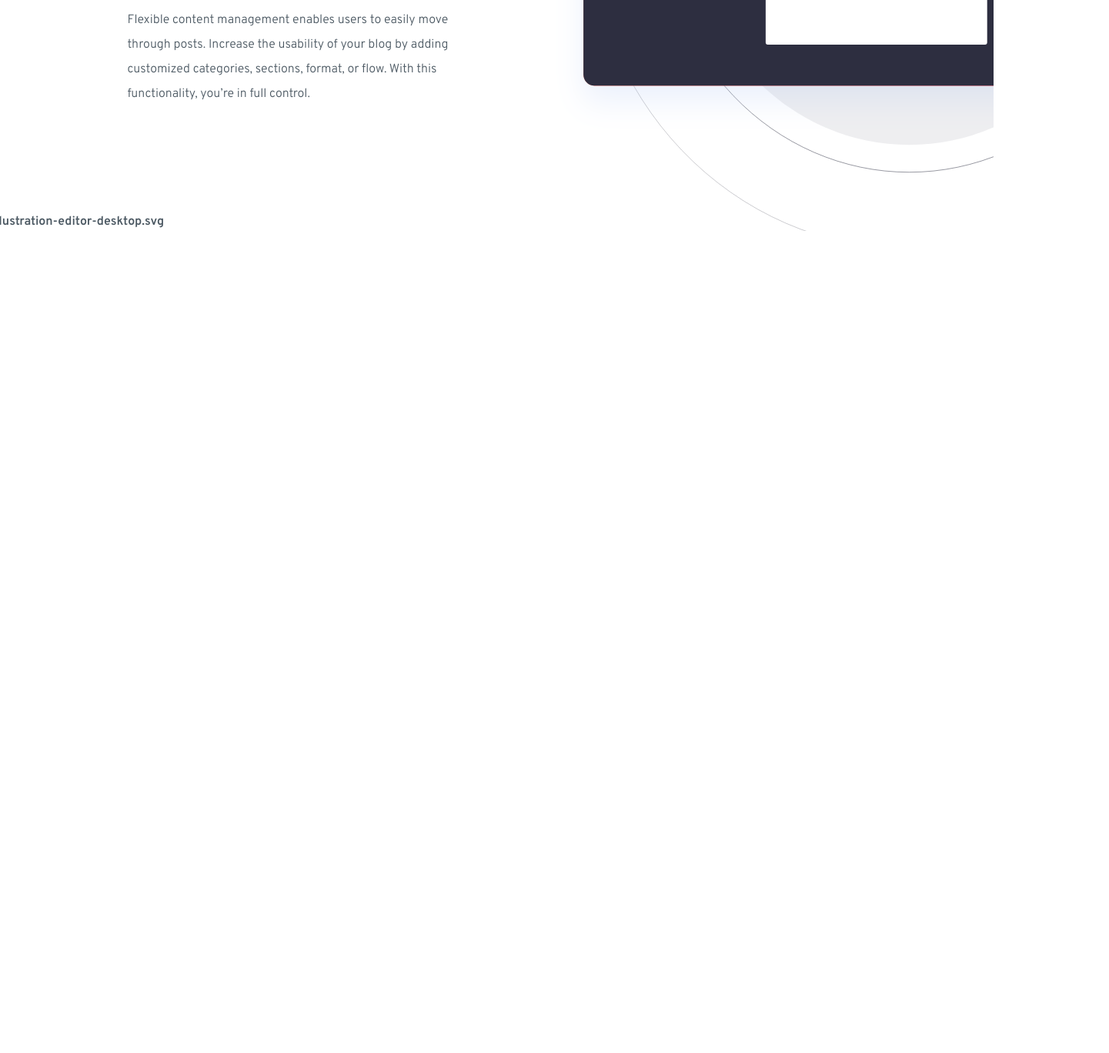
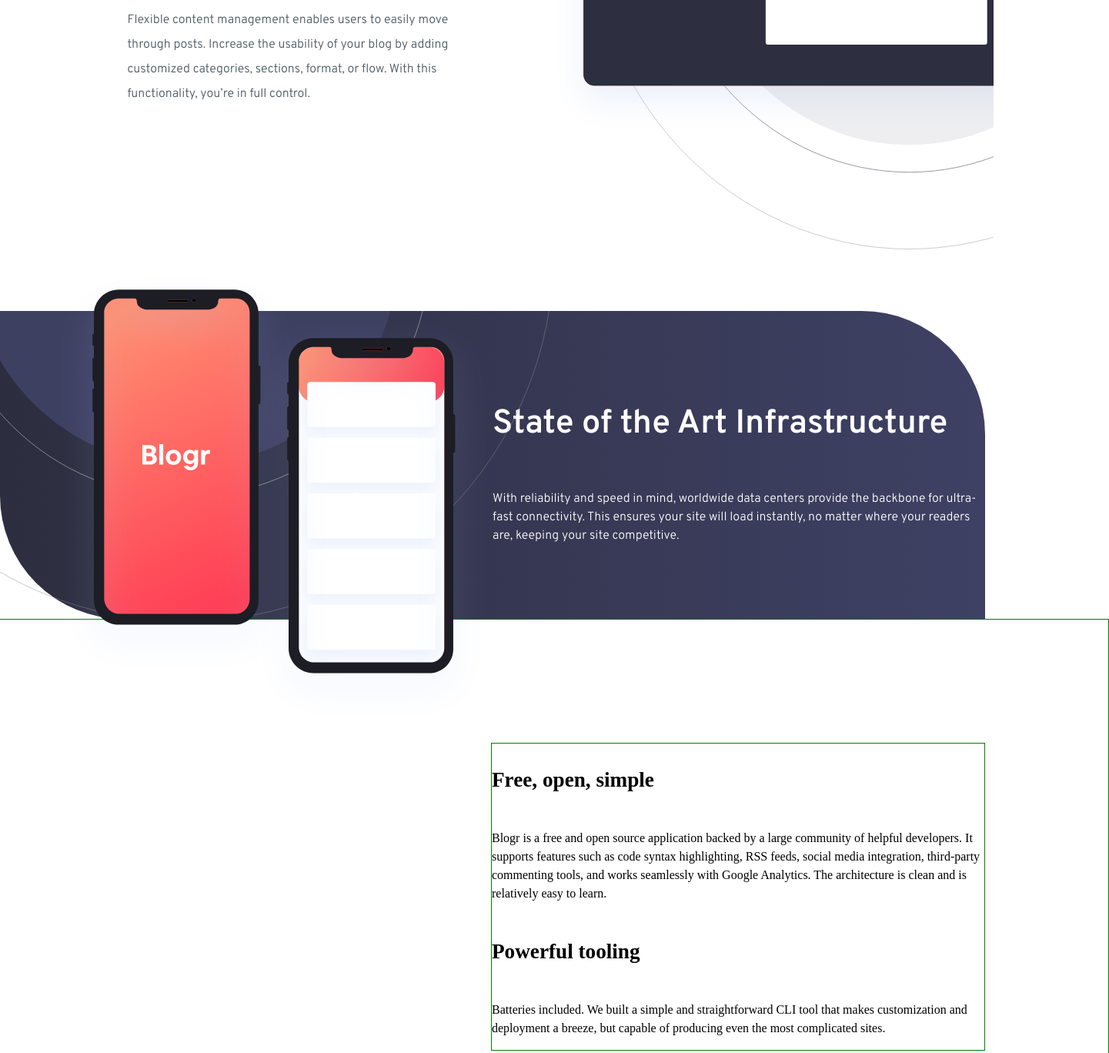
Before and after one commit to piacib/Blogr-landing-page-main, a plain HTML site: page index.html in a window 1280 px wide. Shown: the part 1252-2620 px from the top of the page at 77% size, 1441 px wide, since content can reach past the window. Before the commit the page ends 1552 px from the top, so only its background shows below. Drawn offline with Linux system fonts and the light colour scheme.

Commit message:
container1 and 2 added

```diff
--- a/index.html
+++ b/index.html
@@ -73,7 +73,7 @@
   <div class="container1 overpass-font-medium flex-column-centered-vertically">
     <h2>Designed for the future</h2>
 
-    <img class='container1-second-column' id='illustration-editor-desktop' src="./images/illustration-editor-desktop.svg" alt=""> <caption>illustration-editor-desktop.svg</caption>
+    <img class='container1-second-column' id='illustration-editor-desktop' src="./images/illustration-editor-desktop.svg" alt="">
 
     <div class="container1-first-column">
 
@@ -98,22 +98,26 @@
 
       </p>
     </div>
-    </div>
+  </div>
 
-<div class="container2">
+  <div class="container2">
+      <img id='illustration-phones' src="./images/illustration-phones.svg" alt="">
+      <img id='bg-pattern' src="./images/bg-pattern-circles.svg" alt="">
 
-  <h3>
+      <div class="container2-content">
+        <h2 class='overpass-font-medium'>State of the Art Infrastructure</h2>
 
-    State of the Art Infrastructure
-  </h3>
-  <p>
+   <p class='overpass-font-small'>
+      With reliability and speed in mind, worldwide data centers provide the backbone for ultra-fast connectivity.
+      This ensures your site will load instantly, no matter where your readers are, keeping your site competitive.
+    </p>
+  </div>
+</div>
 
-    With reliability and speed in mind, worldwide data centers provide the backbone for ultra-fast connectivity.
-    This ensures your site will load instantly, no matter where your readers are, keeping your site competitive.
-  </p>
-</div>
+
+
   <div class="container3">
-
+    <div class="container3-content">
     <h3>
       Free, open, simple
 
@@ -133,6 +137,7 @@
       capable of producing even the most complicated sites.
 
     </p>
+    </div>
   </div>
 
 <footer>
@@ -174,7 +179,6 @@
 </body>
 <div class="svg">
 
-  <img src="./images/bg-pattern-circles.svg" alt=""> <caption>bg-pattern-circles.svg</caption>
   <img src="./images/favicon-32x32.png" alt=""> <caption>favicon-32x32.png</caption>
   <img src="./images/icon-arrow-dark.svg" alt=""> <caption>icon-arrow-dark.svg</caption>
   <img src="./images/icon-arrow-light.svg" alt=""> <caption>icon-arrow-light.svg</caption>
@@ -184,7 +188,6 @@
   <img src="./images/illustration-editor-mobile.svg" alt=""> <caption>illustration-editor-mobile.svg</caption>
   <img src="./images/illustration-laptop-desktop.svg" alt=""> <caption>illustration-laptop-desktop.svg</caption>
   <img src="./images/illustration-laptop-mobile.svg" alt=""> <caption>illustration-laptop-mobile.svg</caption>
-  <img src="./images/illustration-phones.svg" alt=""> <caption>illustration-phones.svg</caption>
   <img src="./images/logo.svg" alt=""> <caption>logo.svg</caption>
 </div>
   </html>
--- a/style.css
+++ b/style.css
@@ -40,6 +40,7 @@ html {
 }
 body {
     margin: 0;
+    line-height: 1.5;
 }
 header {
     position:relative;
@@ -135,6 +136,7 @@ h1 {
 
 .container1 {
     padding-top: 3em;
+    background-color: white;
     color: var(--body-text-color);
     position:relative;
     line-height: 1.5;
@@ -145,7 +147,8 @@ h1 {
     column-gap:5rem;
     overflow: hidden;
     min-height: 15em;
-    /* border: 1px solid black; */
+padding-bottom: 10em;
+    z-index:1;
 }
 h2 {
     font-size:2.7rem;
@@ -197,7 +200,64 @@ p {
     /* border: 1px solid black; */
 
 }
-.container2, .container3, footer, .svg {
+/* container1 blocks the overflow  */
+.container2 {
+    border-radius: 0 10em;
+    height: 25em;
+    width:100%;
+    position: relative;
+    display: flex;
+    justify-content: flex-end;
+    background-image: var(--body-background-gradient);
+}
+.container2-content {
+    border-radius: 0 10em;
+    height: 100%;
+    width:100%;
+    padding-left: 50%;
+    overflow: hidden;
+    display: flex;
+    flex-direction: column;
+    color: var(--text-color);
+    justify-content:center;
+}
+.container2 h3,.container2  p {
+    /* background-color: white; */
+    z-index:8;
+}
+#bg-pattern {
+    /* height: 30em; */
+    position: absolute;
+    z-index:0;
+    width: 75%;
+    top: -35em;
+    left: -15em;
+}
+#illustration-phones {
+    z-index:1;
+    position: absolute;
+    /* height: 50em; */
+    top:-3em;
+    left: 5em;
+}
+.container3 {
+    background-color: white;
+    width: 100%;
+    border: 1px solid green;
+    position: relative;
+    padding:10em;
+    display: flex;
+    flex-direction: column;
+    align-items: flex-end;
+}
+.container3-content {
+    display: flex;
+    flex-direction: column;
+    /* min-width: 45ch; */
+    border: 1px solid green;
+    width: 50%;
+}
+footer, .svg {
     display: none;
 }
 footer {
```
